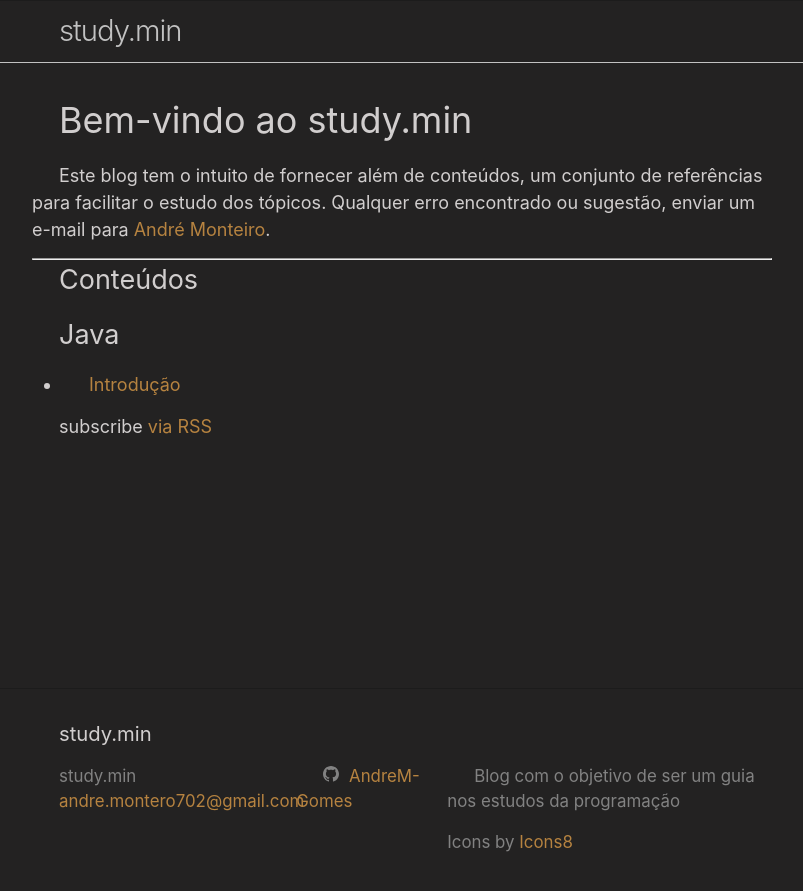
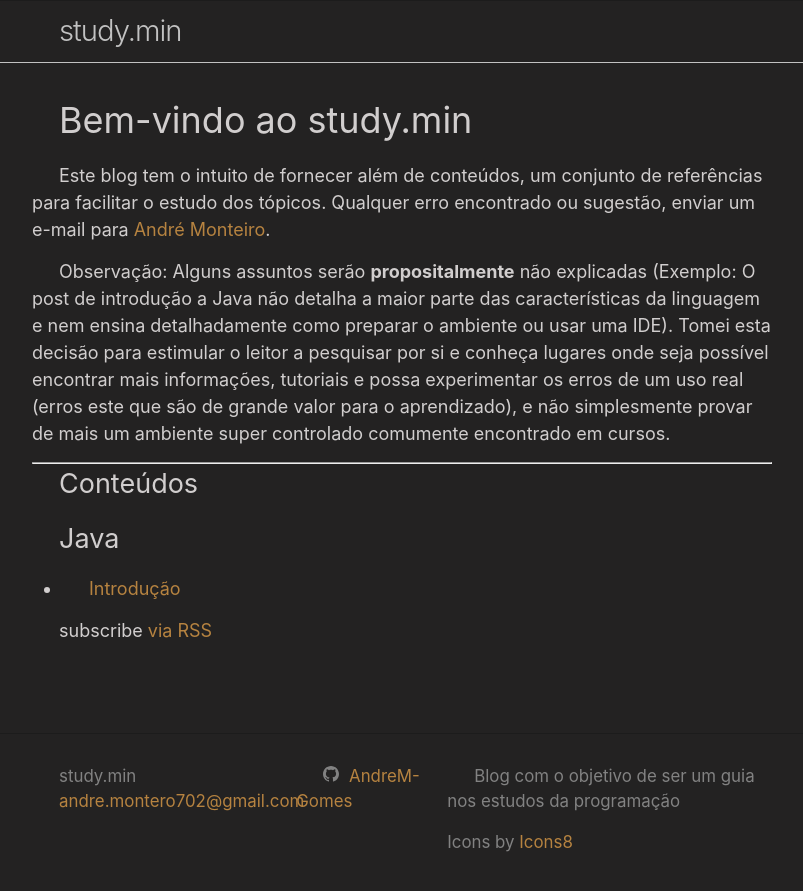
Before and after one commit to AndreM-Gomes/study.min, a Jekyll site: the page built from index.markdown, in a window 1280 px wide. Shown: the top 891 px of the page, without its empty margins (238-1041 px from the left). Built offline with Jekyll 4.4.1, drawn with Linux system fonts in a browser that asks for light colours; our own code applies the rules of GitHub Pages for plain Markdown files.

Commit message:
Alteraçoes em index.markdown
Adicionando observaçao ao index sobre conteudo do blog
Removendo titulo do blog duplicado no footer

```diff
--- a/_includes/footer.html
+++ b/_includes/footer.html
@@ -2,9 +2,6 @@
   <data class="u-url" href="{{ "/" | relative_url }}"></data>
 
   <div class="wrapper">
-
-    <h2 class="footer-heading">{{ site.title | escape }}</h2>
-
     <div class="footer-col-wrapper">
       <div class="footer-col footer-col-1">
         <ul class="contact-list">
--- a/index.markdown
+++ b/index.markdown
@@ -10,6 +10,16 @@ layout: home
   Este blog tem o intuito de fornecer além de conteúdos, um conjunto de referências
   para facilitar o estudo dos tópicos. Qualquer erro encontrado ou sugestão, enviar
   um e-mail para [André Monteiro](mailto:andre.montero702@gmail.com?subject=[study.min]Erros%20ou%20sugest%C3%B5es).
+
+  Observação: Alguns assuntos serão **propositalmente** não explicadas (Exemplo: O
+  post de introdução a Java não detalha a maior parte das características da linguagem
+  e nem ensina detalhadamente como preparar o ambiente ou usar uma IDE). Tomei esta
+  decisão para estimular o leitor a pesquisar por si e conheça lugares onde seja
+  possível encontrar mais informações, tutoriais e possa experimentar os erros de
+  um uso real
+   (erros este que são de grande valor para o aprendizado),
+  e não simplesmente provar de mais um ambiente super controlado comumente encontrado
+   em cursos.
 
   ___
 
```
